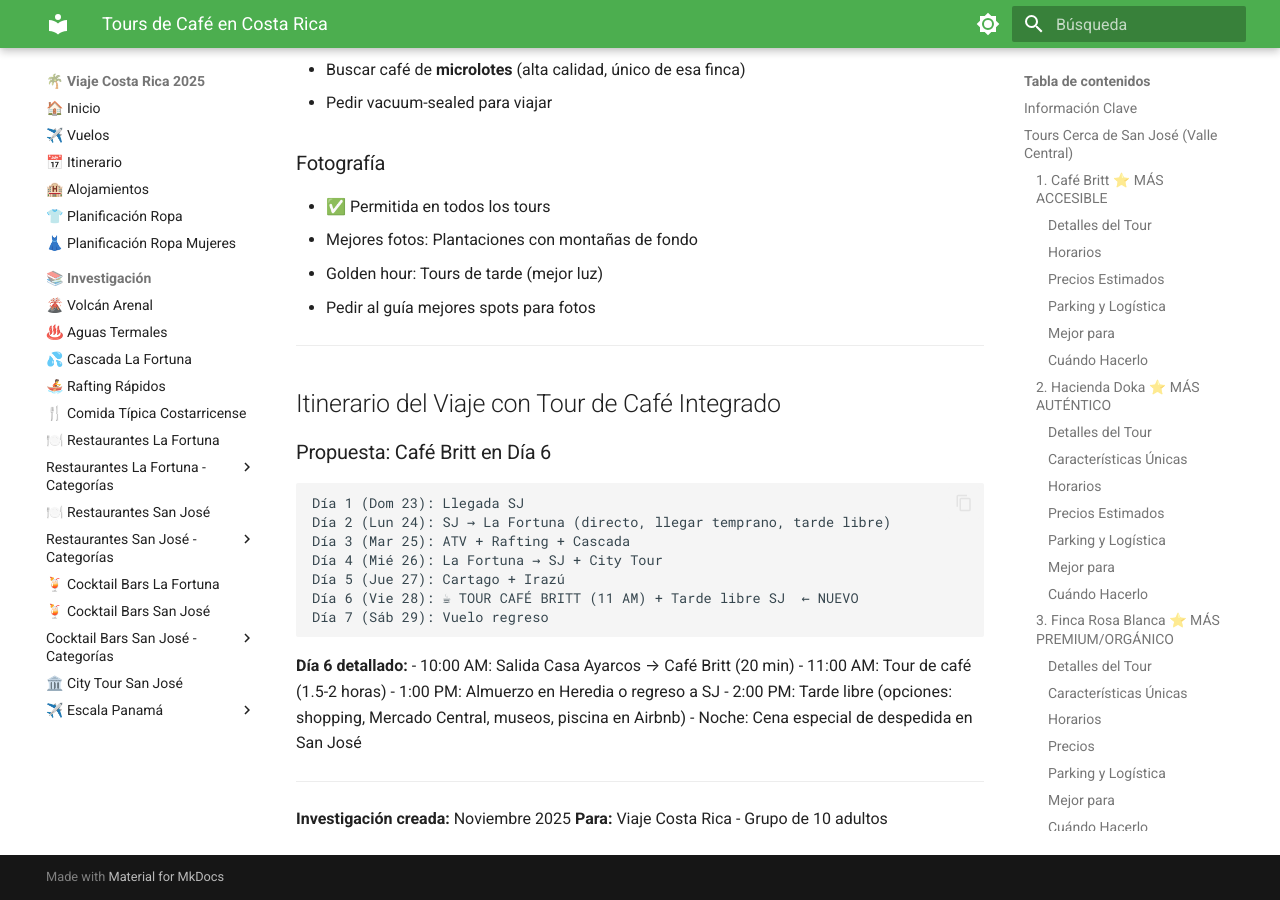
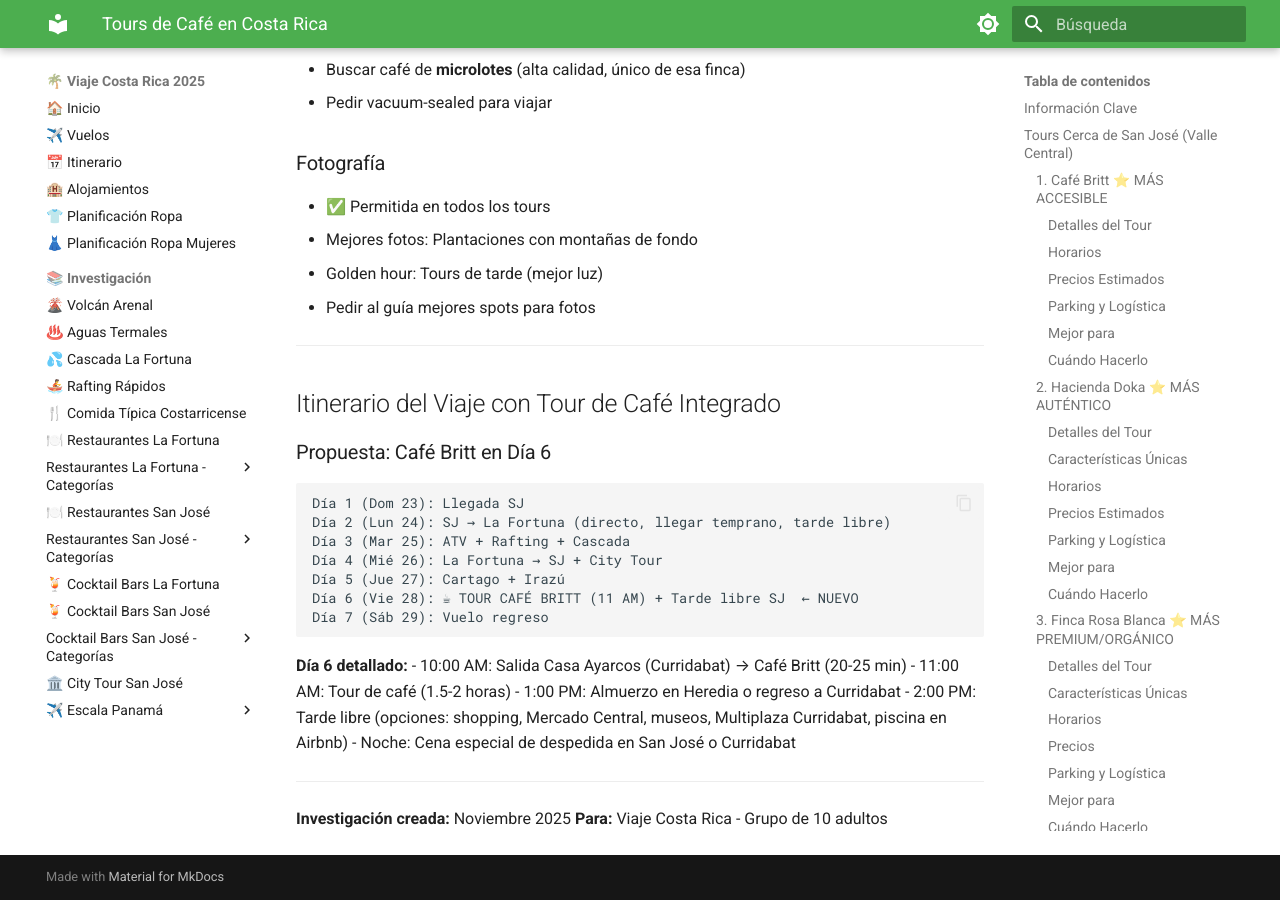
Before and after one commit to jvelez79/costa-rica, an MkDocs documentation site: the page built from docs/investigacion/tours-de-cafe.md, in a window 1280 px wide and 900 px high, scrolled down 13324 px. Built offline with MkDocs 1.6.1 and Material for MkDocs 9.7.7, drawn with Linux system fonts in a browser that asks for light colours; some of the changed text lies outside the part shown.

Commit message:
Update coffee tours with Curridabat location
- Updated all references to Casa Ayarcos location: Curridabat
- Adjusted travel times from Curridabat to coffee tours
- Added Multiplaza Curridabat as afternoon option
- Updated Day 6 detailed itinerary with accurate departure location
- All distances and times remain accurate

Travel times from Curridabat:
- Café Britt (Heredia): 20-25 min
- Doka Estate: ~1.5 hours
- Finca Rosa Blanca: ~20-25 min

🤖 Generated with [Claude Code](https://claude.com/claude-code)

Co-Authored-By: Claude <noreply@anthropic.com>

````diff
--- a/docs/investigacion/tours-de-cafe.md
+++ b/docs/investigacion/tours-de-cafe.md
@@ -349,7 +349,7 @@ La Fortuna (llegada ~3:00-4:00 PM)
 ### Escenario 1: Tour en San José (Día 6 - Día Libre) ⭐ **RECOMENDADO**
 
 **Opción A: Café Britt (Más relajado)**
-- **Salida:** 10:00 AM desde Casa Ayarcos
+- **Salida:** 10:00 AM desde Casa Ayarcos (Curridabat)
 - **Tour:** 11:00 AM (1.5-2 horas)
 - **Almuerzo:** Heredia o regreso a San José (~1:30 PM)
 - **Tarde:** Libre en San José (shopping, explorar ciudad)
@@ -364,7 +364,7 @@ La Fortuna (llegada ~3:00-4:00 PM)
 ---
 
 **Opción B: Finca Rosa Blanca (Más premium)**
-- **Salida:** 8:30 AM desde Casa Ayarcos
+- **Salida:** 8:30 AM desde Casa Ayarcos (Curridabat)
 - **Tour:** 9:30-10:00 AM (coordinar horario)
 - **Almuerzo:** En la finca o Santa Bárbara
 - **Tarde:** Libre en San José
@@ -379,10 +379,10 @@ La Fortuna (llegada ~3:00-4:00 PM)
 ---
 
 **Opción C: Doka Estate (Más auténtico)**
-- **Salida:** 7:30 AM desde Casa Ayarcos
+- **Salida:** 7:30 AM desde Casa Ayarcos (Curridabat)
 - **Tour:** 9:00 AM (2-2.5 horas)
 - **Parada:** Grecia + Sarchí (opcional, artesanías)
-- **Regreso:** San José ~2:00-3:00 PM
+- **Regreso:** Curridabat ~2:00-3:00 PM
 - **Costo:** $350 grupo
 
 **Ventajas:**
@@ -575,11 +575,11 @@ Día 7 (Sáb 29): Vuelo regreso
 ```
 
 **Día 6 detallado:**
-- 10:00 AM: Salida Casa Ayarcos → Café Britt (20 min)
+- 10:00 AM: Salida Casa Ayarcos (Curridabat) → Café Britt (20-25 min)
 - 11:00 AM: Tour de café (1.5-2 horas)
-- 1:00 PM: Almuerzo en Heredia o regreso a SJ
-- 2:00 PM: Tarde libre (opciones: shopping, Mercado Central, museos, piscina en Airbnb)
-- Noche: Cena especial de despedida en San José
+- 1:00 PM: Almuerzo en Heredia o regreso a Curridabat
+- 2:00 PM: Tarde libre (opciones: shopping, Mercado Central, museos, Multiplaza Curridabat, piscina en Airbnb)
+- Noche: Cena especial de despedida en San José o Curridabat
 
 ---
 
````
